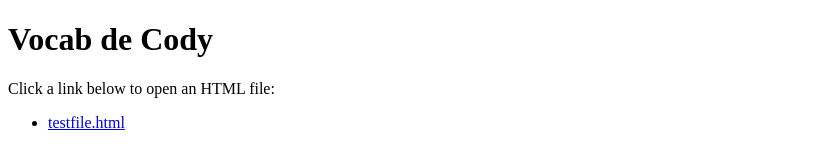
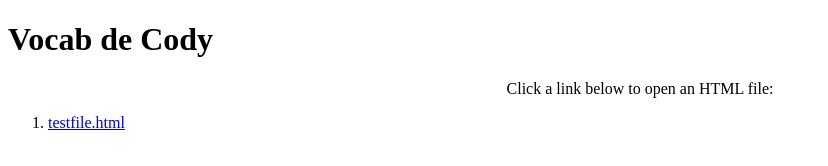
Before and after one commit to cobra1101/cobra1101.github.io, a plain HTML site: page index.html in a window 1280 px wide. Shown: the whole page, without its empty margins (0-828 px from the left). Drawn offline with Linux system fonts and the light colour scheme.

Commit message:
Update index.html

```diff
--- a/index.html
+++ b/index.html
@@ -1,5 +1,5 @@
 <!DOCTYPE html>
-<html lang="en">
+<html lang="es">
 <head>
     <meta charset="UTF-8">
     <meta name="viewport" content="width=device-width, initial-scale=1.0">
@@ -7,9 +7,9 @@
 </head>
 <body>
     <h1>Vocab de Cody</h1>
-    <p>Click a link below to open an HTML file:</p>
-    <ul>
+    <p style="text-align: center;">Click a link below to open an HTML file:</p>
+    <ol>
               <li><a href="testfile.html">testfile.html</a></li>
-              </ul>
+              </ol>
 </body>
 </html>
```
